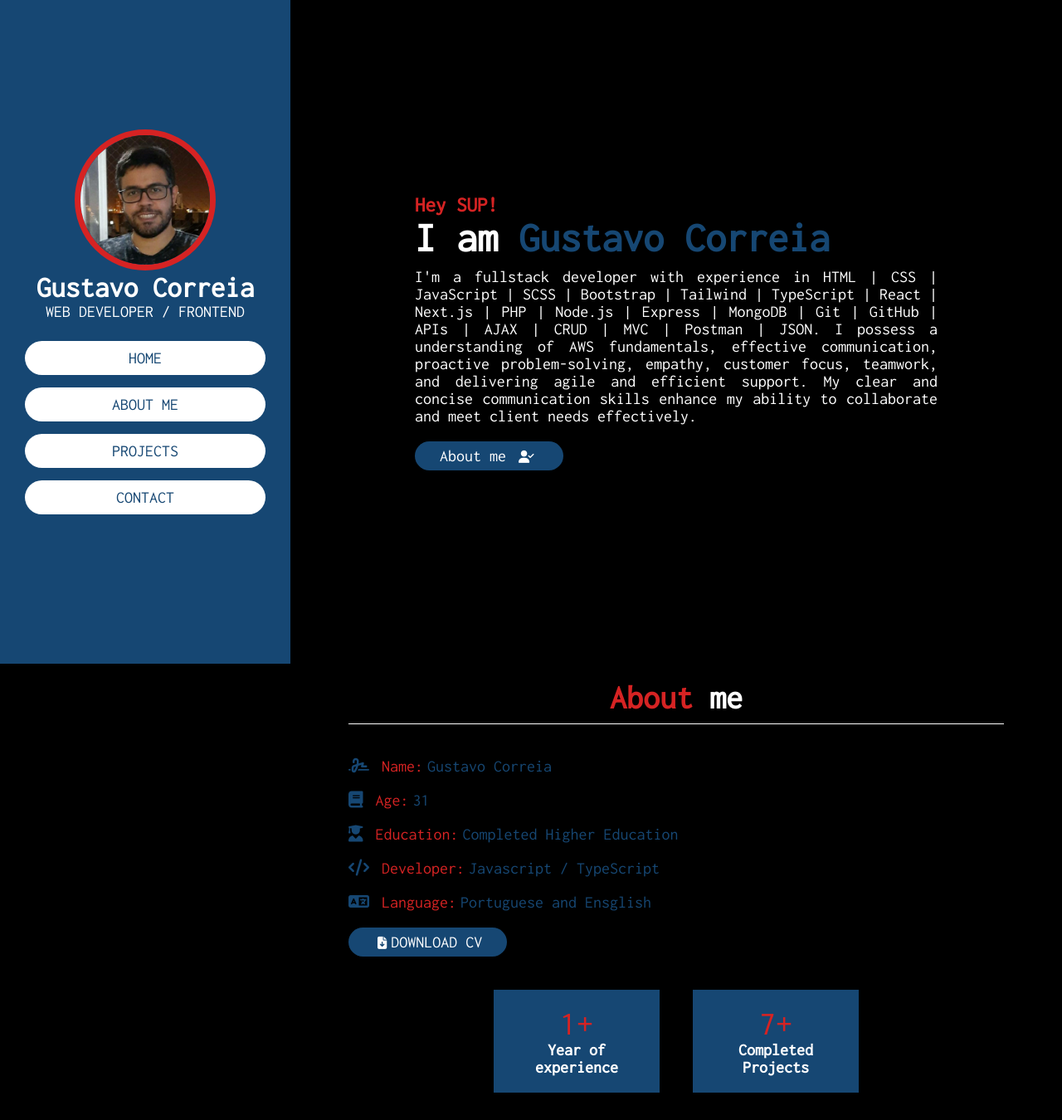
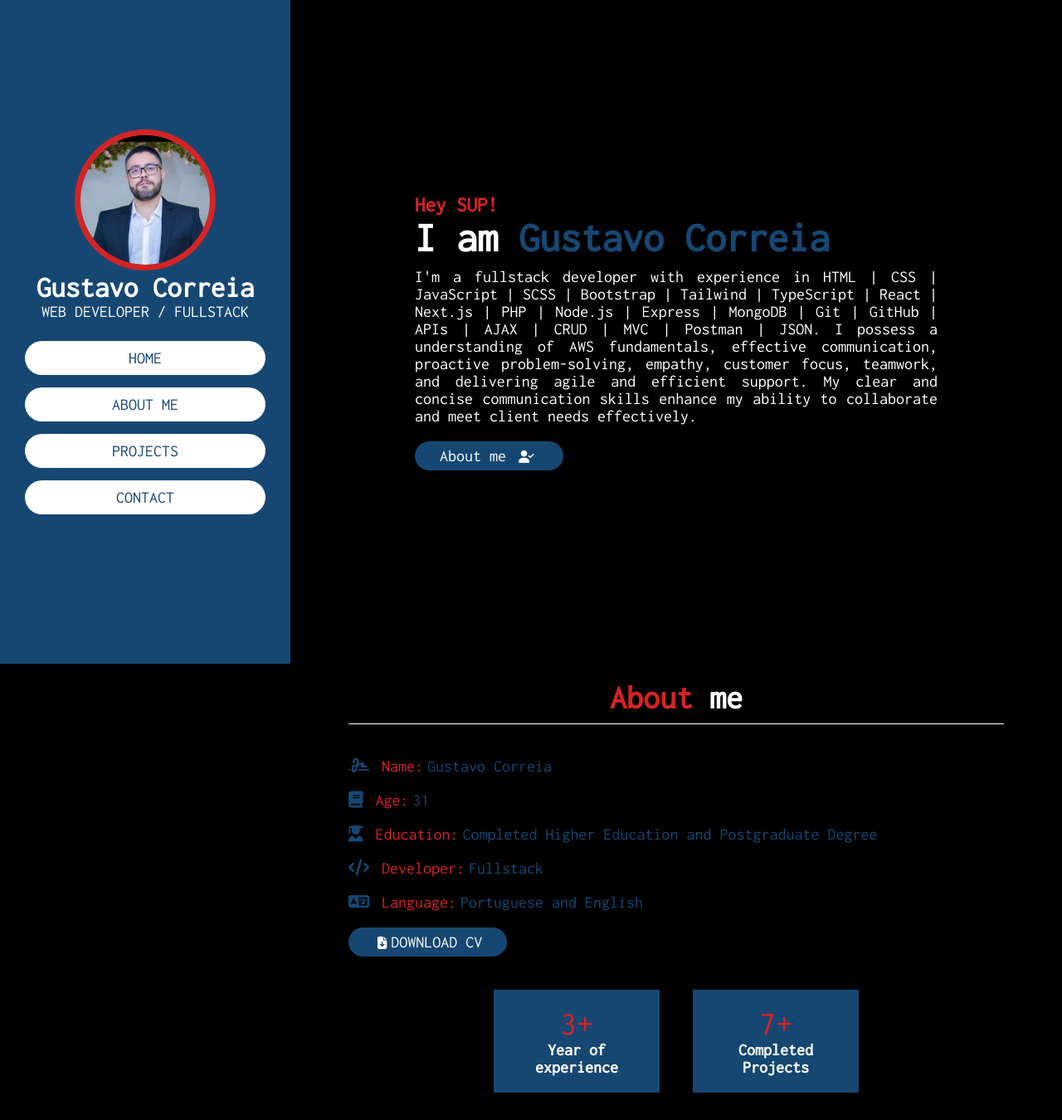
Before and after one commit to GustavoCorreiaDev/portfolio, a plain HTML site: page index.html in a window 1280 px wide. Shown: the top 1350 px of the page at 83% size. Drawn offline with nearby package versions, Linux system fonts and the light colour scheme.

Commit message:
add new city and district

```diff
--- a/index.html
+++ b/index.html
@@ -23,9 +23,9 @@
 <body>
     <header><!--header star-->
         <div class="photo-header">
-            <img src="images/photo.user.jpeg" alt="photo-user">
+            <img src="images/photo.user.jpg" alt="photo-user">
             <h3 class="name-header">Gustavo Correia</h3>
-            <p class="text-header">WEB DEVELOPER / FRONTEND</p>
+            <p class="text-header">WEB DEVELOPER / FULLSTACK</p>
         </div>
 
         <nav class="nav-bar">
@@ -58,16 +58,16 @@
             <div class="info">
                 <h3><i class="fa-solid fa-signature"></i> <span>Name:</span>Gustavo Correia</h3>
                 <h3><i class="fa-solid fa-book"></i> <span>Age:</span>31</h3>
-                <h3><i class="fa-solid fa-user-graduate"></i> <span>Education:</span>Completed Higher Education</h3>
-                <h3><i class="fa-sharp fa-solid fa-code"></i> <span>Developer:</span>Javascript / TypeScript</h3>
-                <h3><i class="fa-solid fa-language"></i> <span>Language:</span>Portuguese and Ensglish</h3>
+                <h3><i class="fa-solid fa-user-graduate"></i> <span>Education:</span>Completed Higher Education and Postgraduate Degree</h3>
+                <h3><i class="fa-sharp fa-solid fa-code"></i> <span>Developer:</span>Fullstack</h3>
+                <h3><i class="fa-solid fa-language"></i> <span>Language:</span>Portuguese and English</h3>
                 <a href="./images/cv.correia.pdf" target="_blank"><button class="btn"> <i class="fa-solid fa-file-arrow-down"></i>DOWNLOAD CV</button></a>
             </div>
 
             <div class="counter">
 
                 <div class="box">
-                    <span>1+</span>
+                    <span>3+</span>
                     <h3>Year of experience</h3>
                 </div>
 
@@ -119,7 +119,7 @@
                     <h3> <i class="fa-brands fa-square-github"></i> <a href="https://github.com/GustavoCorreiaDev" target="_blank">/GustavoCorreiaDev</a></h3>
                     <h3> <i class="fa-brands fa-linkedin"></i><a href="https://www.linkedin.com/in/gustavocorreiadev/" target="_blank"> in/gustavocorreiadev</a></h3>
                     <h3> <i class="fa-solid fa-mobile"></i> <a href="tel:+5579988712751" target="_blank">+55 (79) 9 8871-2751</a> </h3>
-                    <h3> <i class="fa-solid fa-map-pin"></i><a href="https://www.google.com.br/maps/place/Aracaju,+SE/@-11.0059758,-37.2432432,11z/data=!3m1!4b1!4m5!3m4!1s0x71ab04015be27cd:0x804434fd92ec3b36!8m2!3d-10.9266526!4d-37.0729014" target="_blank"> Aracaju - SE - Brasil</a> </h3>
+                    <h3> <i class="fa-solid fa-map-pin"></i><a href="https://www.google.com.br/maps/place/Guimar%C3%A3es,+Portugal/@41.4603408,-8.3894673,12z/data=!3m1!4b1!4m6!3m5!1s0xd24f0191ff06bb3:0x53e284e8981c154a!8m2!3d41.44253!4d-8.2917857!16zL20vMDMybnpy?entry=ttu" target="_blank"> Guimarães - BRAGA - Portugal</a> </h3>
                 </div>
 
             </div>
```
Also changed, not shown: images/photo.user.jpeg (deleted), images/photo.user.jpg (added).
